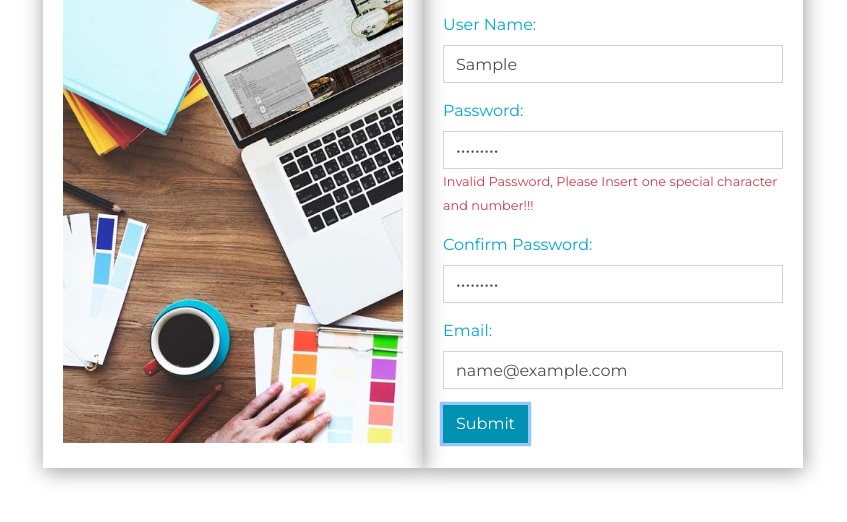
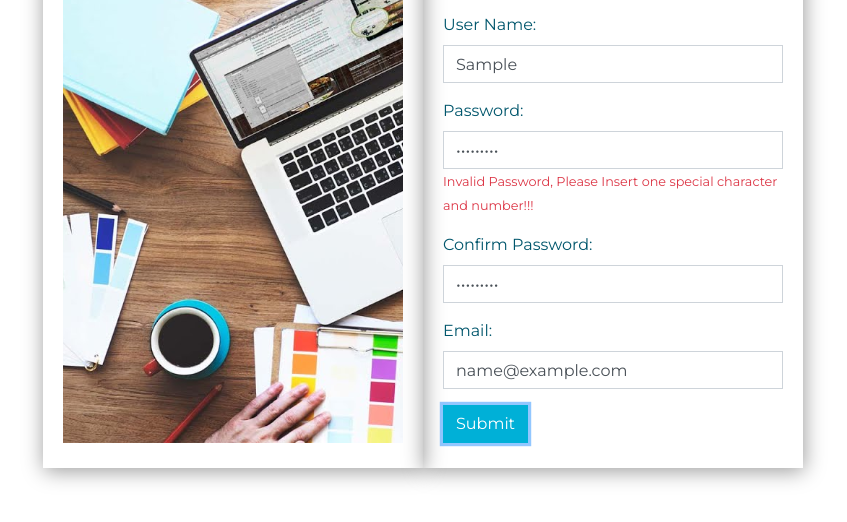
Before and after one commit to mdraza/formValidation, a plain HTML site: page index.html in a window 1280 px wide. Both pictures are taken after typing "Sample", "Sample", "Sample123", "Sample123", "name@example.com" into the empty fields and a click on the button "Submit". Shown: the part 208-730 px from the top of the page, without its empty margins (217-1064 px from the left). Drawn offline with nearby package versions, Linux system fonts and the light colour scheme.

Commit message:
initial commit

```diff
--- a/css/style.css
+++ b/css/style.css
@@ -2,7 +2,7 @@ body{
     margin: 0;
     padding: 0;
     font-family: 'Montserrat', sans-serif;
-    color: #00a9d5;
+    color: #00566c;
 }
 
 .bg{
@@ -29,25 +29,25 @@ body{
 }
 .btn-primary {
     color: #fff;
-    background-color: #0091b3;
-    border-color: #0091b3;
+    background-color: #00b0d7;
+    border-color: #00b0d7;
     border-radius: 0 !important;
 }
 .btn-primary:hover{
     color: #fff;
-    background-color: #0091b3;
-    border-color: #0091b3;
+    background-color: #00b0d7;
+    border-color: #00b0d7;
 }
 .form-control{
     border-radius: 0 !important;
 }
 .btn-primary:not(:disabled):not(.disabled).active, .btn-primary:not(:disabled):not(.disabled):active, .show>.btn-primary.dropdown-toggle {
     color: #fff;
-    background-color: #0091b3;
-    border-color: #0091b3;
+    background-color: #00b0d7;
+    border-color: #00b0d7;
 }
 .btn-primary.focus, .btn-primary:focus {
     color: #fff;
-    background-color: #0091b3;
-    border-color: #0091b3;
+    background-color: #00b0d7;
+    border-color: #00b0d7;
 }
```
